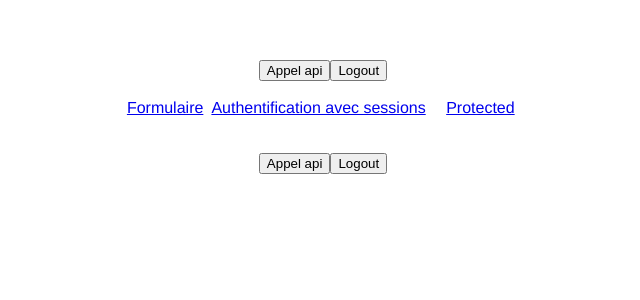
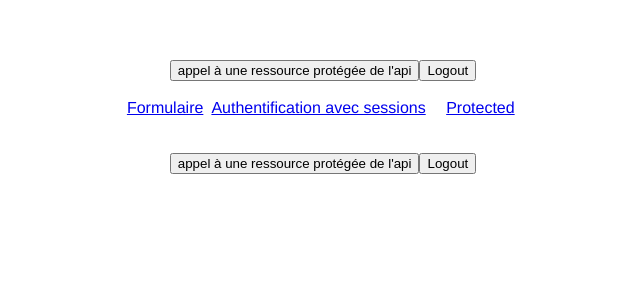
Before and after one commit to zakizem/flask-API-and-FRONT, a Vue app in the folder Front/Projet/: page /#/ in a window 1280 px wide. Shown: the top 300 px of the page, without its empty margins (317-957 px from the left). Built offline with nearby package versions, Linux system fonts and the light colour scheme; what vue-session would draw is missing.

Commit message:
Vue-persistedState marche sur le local storage

```diff
--- a/Front/Projet/src/components/Accueil.vue
+++ b/Front/Projet/src/components/Accueil.vue
@@ -12,7 +12,7 @@ export default {
     }
   },
   methods: {
-    appel: function() {
+    appel_ressource_protected: function() {
       var self = this
       var xmlHttp = new XMLHttpRequest();
       xmlHttp.open("GET", "http://127.0.0.1:5000/protected", true);
@@ -33,6 +33,7 @@ export default {
                 // access token rafraichi ??
                 response = JSON.parse(xmlHttp.responseText);
                 console.log(response);
+                self.appel_ressource_protected()
             }
           }
         }
@@ -47,7 +48,7 @@ export default {
       xmlHttp.send(null);
       xmlHttp.onreadystatechange = function() { //Call a function when the state changes.
         if (xmlHttp.readyState == 4 && xmlHttp.status == 200) {
-          console.log('lougout réussi');
+          console.log('lougout réussi?');
           infoStore.commit('infoInit')
           self.$router.push('/Auth')
         }
@@ -65,7 +66,7 @@ export default {
 <template>
 <div class="">
   <h1 v-if="'prenom' in infos && infos['prenom']!=''">Salut {{infos['prenom']}} !</h1>
-  <button v-on:click="appel" class="btn btn-primary">Appel api</button>
+  <button v-on:click="appel_ressource_protected" class="btn btn-primary">appel à une ressource protégée de l'api</button>
   <button v-on:click="logout" class="btn btn-primary">Logout</button>
 </div>
 </template>
@@ -86,7 +87,7 @@ export default {
     //       console.log('1');
     //       this.httpGet();
     //       console.log('uno et demi');
-    //       // this.appel_API("http://127.0.0.1:5000/1");
+    //       // this.appel_ressource_protected_API("http://127.0.0.1:5000/1");
     //       // console.log('tresss');
     //       // alert(this.questions);
     //       console.log('this.questions (dans created) : '+this.questions);
--- a/Front/Projet/src/components/MonComposant.vue
+++ b/Front/Projet/src/components/MonComposant.vue
@@ -29,7 +29,7 @@ export default {
     envoiAPI: function() {
       var self = this
       var xmlHttp = new XMLHttpRequest(); // new HttpRequest instance
-      xmlHttp.open("POST", "http://127.0.0.1:5000/envoi");
+      xmlHttp.open("POST", "http://127.0.0.1:5000/envoiReponses");
       xmlHttp.setRequestHeader("Content-Type", "application/json");
       xmlHttp.send(JSON.stringify(this.reponses));
       xmlHttp.onreadystatechange = function() { //Call a function when the state changes.
@@ -47,7 +47,7 @@ export default {
     },
     setQuestions: function(self) {
       var xmlHttp = new XMLHttpRequest();
-      xmlHttp.open("GET", "http://127.0.0.1:5000/1", true);
+      xmlHttp.open("GET", "http://127.0.0.1:5000/questions", true);
       xmlHttp.send(null);
       xmlHttp.onreadystatechange = function() {
         if (xmlHttp.readyState == 4 && xmlHttp.status == 200) {
@@ -63,7 +63,7 @@ export default {
       vueStore.commit('EcrireMessage', message)
     },
     initialiserQuestions: function() {
-      fetch("http://127.0.0.1:5000/1", {
+      fetch("http://127.0.0.1:5000/questions", {
           method: 'get'
         })
         .then(response => response.json())
@@ -112,7 +112,7 @@ export default {
   </div>
   <br> {{message}}
 
-  <li v-for="friend, i in friends">
+  <!-- <li v-for="friend, i in friends">
     <div v-if="editFriend === friend.id">
       <input v-on:keyup.13="updateFriend(friend)" v-model="friend.name" />
       <button v-on:click="updateFriend(friend)">save</button>
@@ -121,7 +121,7 @@ export default {
       <button v-on:click="editFriend = friend.id">edit</button>
       <button v-on:click="deleteFriend(friend.id, i)">x</button> {{friend.name}}
     </div>
-  </li>
+  </li> -->
 
 </div>
 </template>
--- a/Front/Projet/src/components/Protected.vue
+++ b/Front/Projet/src/components/Protected.vue
@@ -32,11 +32,8 @@ methods: {
 </div>
 </template>
 
-
-
 <style lang="css">
 </style>
-
 
 
 <!--  coms
--- a/Front/Projet/src/main.js
+++ b/Front/Projet/src/main.js
@@ -12,6 +12,7 @@ Vue.use(VueRouter);
 Vue.config.productionTip = false
 
 import infoStore from "./stores/infoStore"
+import vueStore from "./stores/vueStore"
 
 const router = new VueRouter({
   routes: routes,
--- a/Front/Projet/src/stores/infoStore.js
+++ b/Front/Projet/src/stores/infoStore.js
@@ -12,16 +12,16 @@ const infoStore = new Vuex.Store({
     infos: {'login': false, 'prenom': ''},
   },
   plugins: [createPersistedState({
-    storage: {
-      getItem: key => Cookies.get(key),
-      setItem: (key, value) => Cookies.set(key, value, { expires: 3, secure: true }),
-      removeItem: key => Cookies.remove(key)
-    }
+    // storage: {
+    //   getItem: key => Cookies.get(key),
+    //   setItem: (key, value) => Cookies.set(key, value, { expires: 3, secure: true }),
+    //   removeItem: key => Cookies.remove(key)
+    // }
   })],
   mutations: {
     addInfo(state, info) {
       state.infos = Object.assign(state.infos, info);
-      localStorage.setItem({'monChat': 'Tom'});
+      // localStorage.setItem('monChat', 'Tom');
     },
     infoInit(state) {
       state.infos= {'prenom': '', 'login': false}
--- a/Front/Projet/src/stores/vueStore.js
+++ b/Front/Projet/src/stores/vueStore.js
@@ -1,10 +1,11 @@
 // Make sure to call Vue.use(Vuex) first if using a module system
 import Vue from 'vue'
 import Vuex from 'vuex'
-Vue.use(Vuex)
 
 import createPersistedState from "vuex-persistedstate";
 import * as Cookies from "js-cookie";
+
+Vue.use(Vuex)
 
 const vueStore = new Vuex.Store({
   state: {
```
